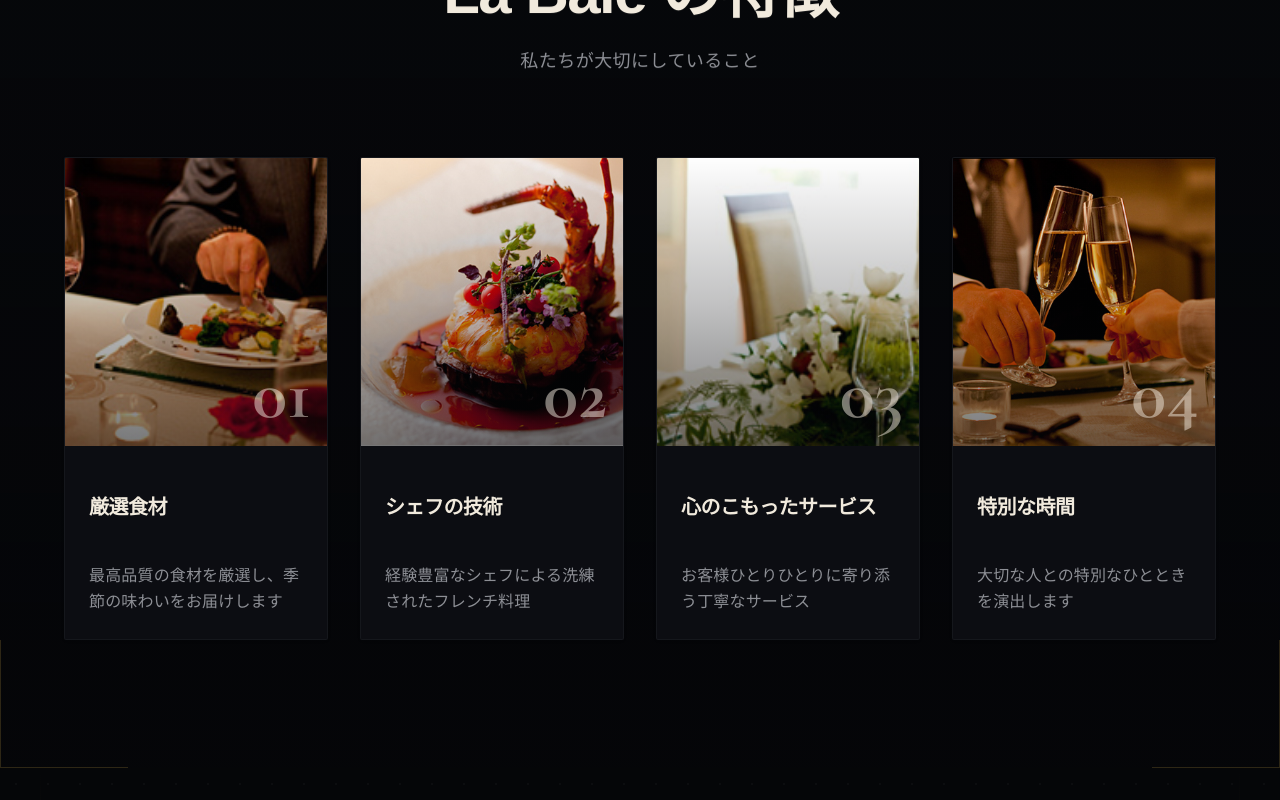
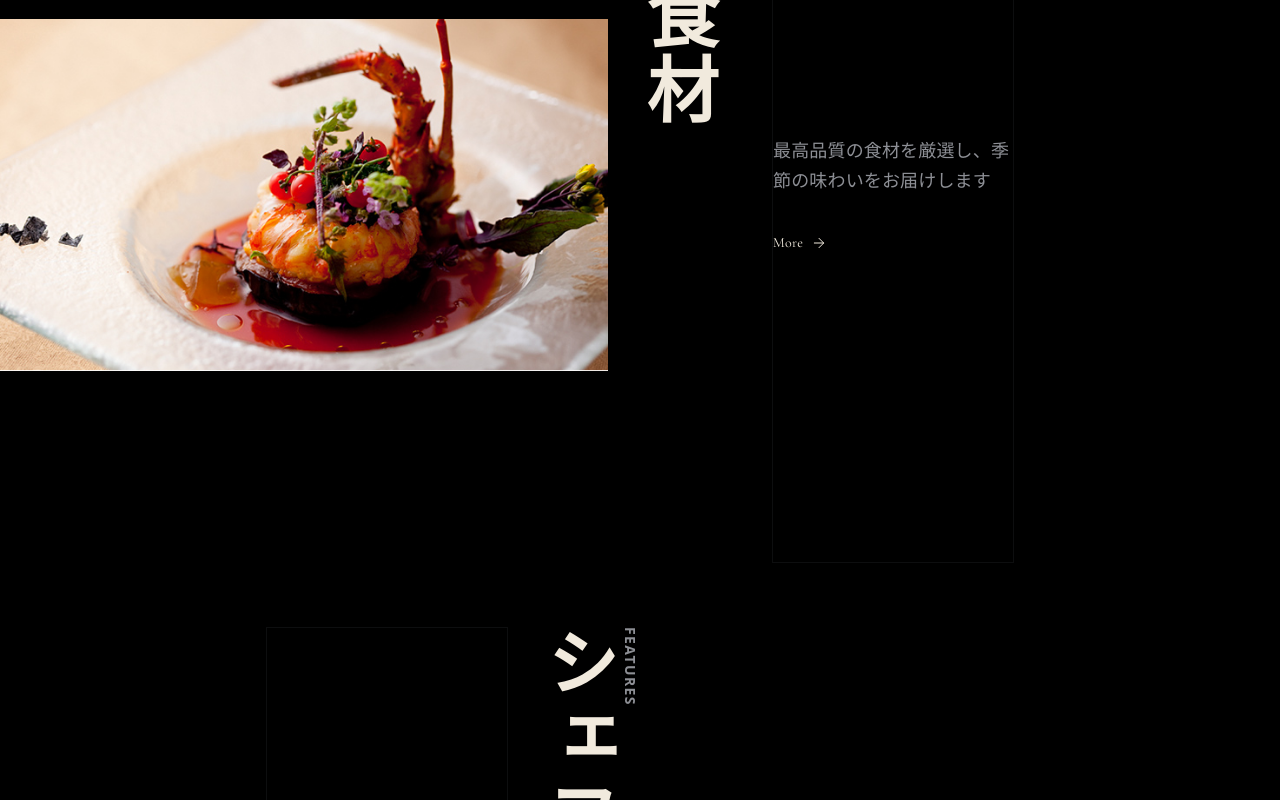
Before and after one commit to liuchiawei/la-baie, a Next.js app: page / in a window 1280 px wide. Shown: the part 3020-3820 px from the top of the page. Built offline with nearby package versions, Linux system fonts and the light colour scheme.

Commit message:
refactor(Features): update features section layout and styling; add images and more link for enhanced user experience

```diff
--- a/app/globals.css
+++ b/app/globals.css
@@ -135,10 +135,10 @@
 
 @layer base {
   * {
-    @apply border-border outline-ring/50;
+    @apply border-border;
   }
   body {
-    @apply bg-background text-foreground font-sans;
+    @apply bg-background text-foreground;
     font-feature-settings: "liga" 1, "calt" 1, "kern" 1;
     letter-spacing: 0.01em;
   }
--- a/app/layout.tsx
+++ b/app/layout.tsx
@@ -7,7 +7,6 @@ import { Footer } from "@/components/layout/Footer";
 const notoSerifJP = Noto_Serif_JP({
   variable: "--font-noto-serif-jp",
   subsets: ["latin"],
-  weight: ["200", "300", "400", "500", "600", "700", "800", "900"],
 });
 
 const cormorant = Cormorant_Garamond({
--- a/components/layout/Header.tsx
+++ b/components/layout/Header.tsx
@@ -55,7 +55,7 @@ export function Header({ position = "fixed" }: HeaderProps) {
               <Link key={item.href} href={item.href}>
                 <Button
                   variant="ghost"
-                  className="text-sm font-medium"
+                  className="text-sm font-medium font-serif"
                   asChild
                 >
                   <span>{item.label}</span>
@@ -97,7 +97,7 @@ export function Header({ position = "fixed" }: HeaderProps) {
                 key={item.href}
                 href={item.href}
                 onClick={() => setIsMobileMenuOpen(false)}
-                className="block px-4 py-2 text-sm font-medium rounded-md hover:bg-accent transition-colors"
+                className="block px-4 py-2 text-sm font-medium rounded-md hover:bg-accent transition-colors font-serif"
               >
                 {item.label}
               </Link>
--- a/components/sections/Features.tsx
+++ b/components/sections/Features.tsx
@@ -1,51 +1,62 @@
 "use client";
 
-import { ShowcaseCard } from "@/components/cards/ShowcaseCard";
-import { SectionHeader } from "@/components/sections/SectionHeader";
+import Image from "next/image";
+import Link from "next/link";
+import { ArrowRight } from "lucide-react";
+import { VerticalTitle } from "@/components/ui/vertical-title";
 import { messages } from "@/lib/messages";
 
-// 特徴データ（画像パスを追加）
-const features = messages.features.items.map((item, index) => ({
-  id: index + 1,
-  title: item.title,
-  description: item.description,
-  image: `/images/${String(index + 18).padStart(2, "0")}.jpg`,
-}));
+const { features } = messages;
 
 export function Features() {
   return (
-    <section className="relative py-32 bg-gradient-to-b from-card/30 to-background overflow-hidden">
-      {/* Decorative corner accents */}
-      <div className="absolute top-0 left-0 w-32 h-32 border-l border-t border-accent/20" />
-      <div className="absolute top-0 right-0 w-32 h-32 border-r border-t border-accent/20" />
-      <div className="absolute bottom-0 left-0 w-32 h-32 border-l border-b border-accent/20" />
-      <div className="absolute bottom-0 right-0 w-32 h-32 border-r border-b border-accent/20" />
+    <section className="w-full min-w-0 relative z-10 bg-black">
+      {features.items.map((item, index) => (
+        <div
+          key={item.title}
+          className="flex flex-col lg:flex-row relative"
+        >
+          {/* 左欄：主圖（行動裝置先圖後文，桌面奇偶交替左右） */}
+          <div
+            className={`relative flex-1 h-full min-h-[50vh] lg:min-h-svh flex justify-center items-center ${
+              index % 2 === 0 ? "lg:order-1" : "lg:order-2"
+            }`}
+          >
+            <Image
+              src={item.image}
+              alt={item.title}
+              width={1024}
+              height={1024}
+              className="select-none"
+              loading="lazy"
+            />
+          </div>
 
-      <div className="container mx-auto px-8 lg:px-16">
-        <SectionHeader
-          title={messages.features.title}
-          subtitle={messages.features.subtitle}
-          className="mb-20"
-        />
-
-        <div className="grid grid-cols-1 md:grid-cols-2 lg:grid-cols-4 gap-6 lg:gap-8">
-          {features.map((feature, index) => (
-            <ShowcaseCard
-              key={feature.id}
-              imageSrc={feature.image}
-              imageAlt={feature.title}
-              title={feature.title}
-              description={feature.description}
-              badgeText={String(feature.id).padStart(2, "0")}
-              revealDelay={index * 0.12}
-              revealDirection="up"
-              hoverOffset={10}
-              imageContainerClassName="h-72"
-              imageSizes="(min-width: 1024px) 25vw, (min-width: 768px) 50vw, 100vw"
-            />
-          ))}
+          {/* 右欄：文字 */}
+          <div
+            className={`flex-1 flex flex-col lg:flex-row p-8 gap-8 ${
+              index % 2 === 0 ? "lg:order-2 " : "lg:order-1 lg:flex-row-reverse"
+            }`}
+          >
+              <VerticalTitle
+                tagline="Features"
+                title={item.title}
+              />
+              <div className="flex flex-col justify-center space-y-4 border">
+                <p className="w-full min-w-0 lg:max-w-60 h-full min-h-0 max-h-20 leading-relaxed text-muted-foreground font-serif font-light lg:text-lg">
+                  {item.description}
+                </p>
+                <Link
+                  href={features.moreLink.href}
+                  className="inline-flex items-center gap-2 text-sm tracking-wide text-primary hover:text-accent transition-colors duration-200 cursor-pointer"
+                >
+                  {features.moreLink.label}
+                  <ArrowRight className="size-4" strokeWidth={1.5} />
+                </Link>
+              </div>
+          </div>
         </div>
-      </div>
+      ))}
     </section>
   );
 }
--- a/components/sections/Hero.tsx
+++ b/components/sections/Hero.tsx
@@ -8,7 +8,8 @@ import { Button } from "@/components/ui/button";
 import { FadeInView } from "@/components/animations/FadeInView";
 import { messages } from "@/lib/messages";
 
-const CLIP_START = "circle(5vmin at 50% 50%)";
+// constants for the clip path
+const CLIP_START = "circle(1vmin at 50% 50%)";
 const CLIP_END = "circle(150vmax at 50% 50%)";
 
 export function Hero() {
@@ -78,7 +79,7 @@ export function Hero() {
 
             <FadeInView direction="up" delay={0.2}>
               <motion.h1
-                className="text-6xl md:text-8xl lg:text-9xl font-playfair font-semibold text-primary mb-8 tracking-tight"
+                className="text-6xl md:text-8xl lg:text-9xl font-playfair font-semibold text-primary mb-8 tracking-tight font-sans"
                 initial={{ opacity: 0, y: 30, letterSpacing: "0.1em" }}
                 animate={{ opacity: 1, y: 0, letterSpacing: "-0.02em" }}
                 transition={{ delay: 0.4, duration: 1.2, ease: [0.22, 1, 0.36, 1] }}
--- /dev/null
+++ b/components/ui/vertical-title.tsx
@@ -0,0 +1,22 @@
+import { cn } from "@/lib/utils";
+
+export interface VerticalTitleProps {
+  tagline?: string;
+  title: string;
+  className?: string;
+}
+
+export function VerticalTitle({ tagline, title, className }: VerticalTitleProps) {
+  return (
+    <div className={cn("w-fit flex flex-col lg:flex-row-reverse gap-2", className)}>
+      {tagline && (
+        <h3 className="text-xs lg:text-sm tracking-widest text-muted-foreground font-300 uppercase lg:[writing-mode:vertical-rl] lg:[text-orientation:mixed]">
+          {tagline}
+        </h3>
+      )}
+      <h2 className={`font-serif font-semibold text-primary lg:[writing-mode:vertical-rl] lg:[text-orientation:mixed] text-4xl tracking-wider whitespace-wrap ${title.length > 6 ? "lg:text-5xl" : "lg:text-7xl"}`}>
+        {title}
+      </h2>
+    </div>
+  );
+}
--- a/lib/messages.ts
+++ b/lib/messages.ts
@@ -136,22 +136,27 @@ export const messages = {
   features: {
     title: "La Baie の特徴",
     subtitle: "私たちが大切にしていること",
+    moreLink: { label: "More", href: "/about" },
     items: [
       {
         title: "厳選食材",
         description: "最高品質の食材を厳選し、季節の味わいをお届けします",
+        image: "/images/19.jpg",
       },
       {
         title: "シェフの技術",
         description: "経験豊富なシェフによる洗練されたフレンチ料理",
+        image: "/images/19.jpg",
       },
       {
         title: "心のこもったサービス",
         description: "お客様ひとりひとりに寄り添う丁寧なサービス",
+        image: "/images/03.jpg",
       },
       {
         title: "特別な時間",
         description: "大切な人との特別なひとときを演出します",
+        image: "/images/04.jpg",
       },
     ],
   },
```
